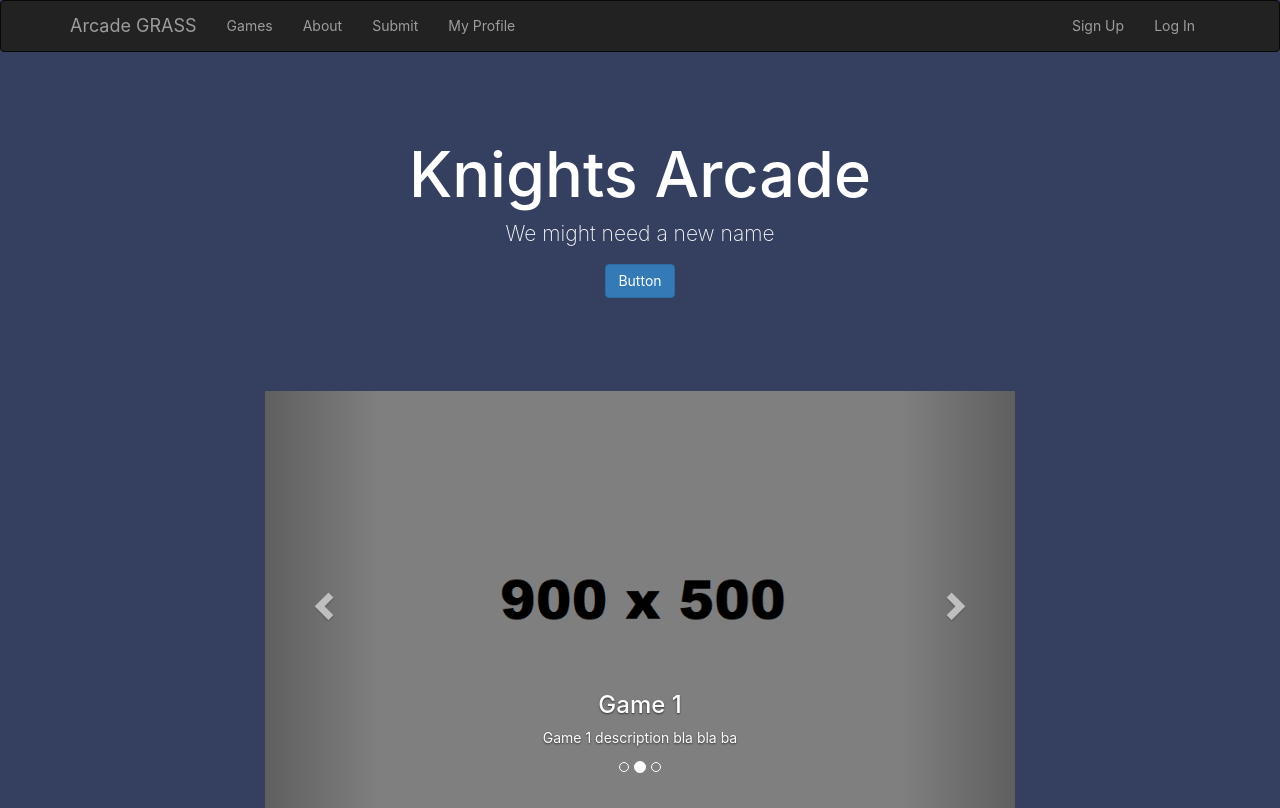
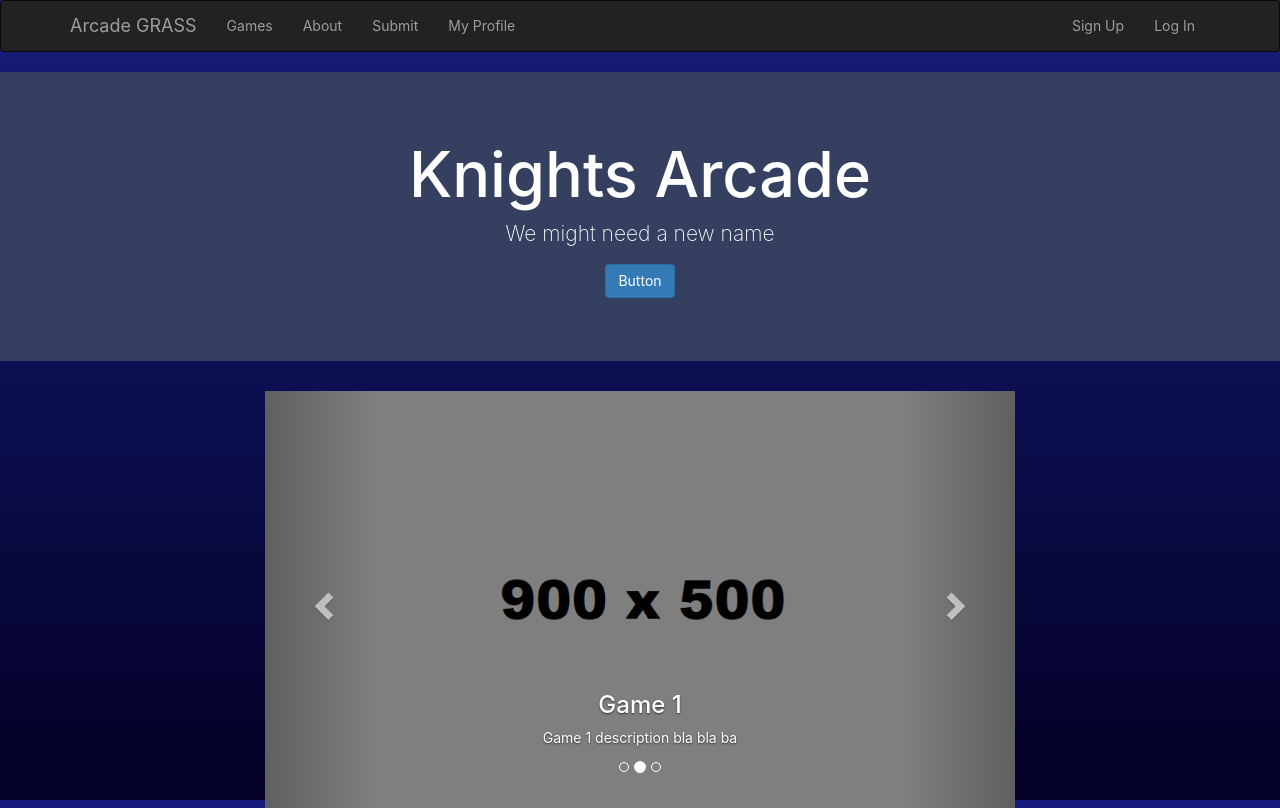
Before and after one commit to Dcorb1209/UCFArcade, a React (Create React App) app: page / in a window 1280 px wide. Built offline with nearby package versions, Linux system fonts and the light colour scheme.

Commit message:
Changed background to a gradient

```diff
--- a/src/index.css
+++ b/src/index.css
@@ -1,8 +1,13 @@
+html {
+  height: 100%;
+}
+
 body {
+  height: 100%;
   margin: 0;
   padding: 0;
-  background-color: #354060;
-  font-family: -apple-system, BlinkMacSystemFont, "Segoe UI", "Roboto", "Oxygen",
+  background: linear-gradient(to bottom, rgba(23,28,124,1), rgba(2,0,36,1));
+  filter: progid:DXImageTransform.Microsoft.gradient(startColorstr="#2b94cc",endColorstr="#020024",GradientType=1);  font-family: -apple-system, BlinkMacSystemFont, "Segoe UI", "Roboto", "Oxygen",
     "Ubuntu", "Cantarell", "Fira Sans", "Droid Sans", "Helvetica Neue",
     sans-serif;
   -webkit-font-smoothing: antialiased;
```
